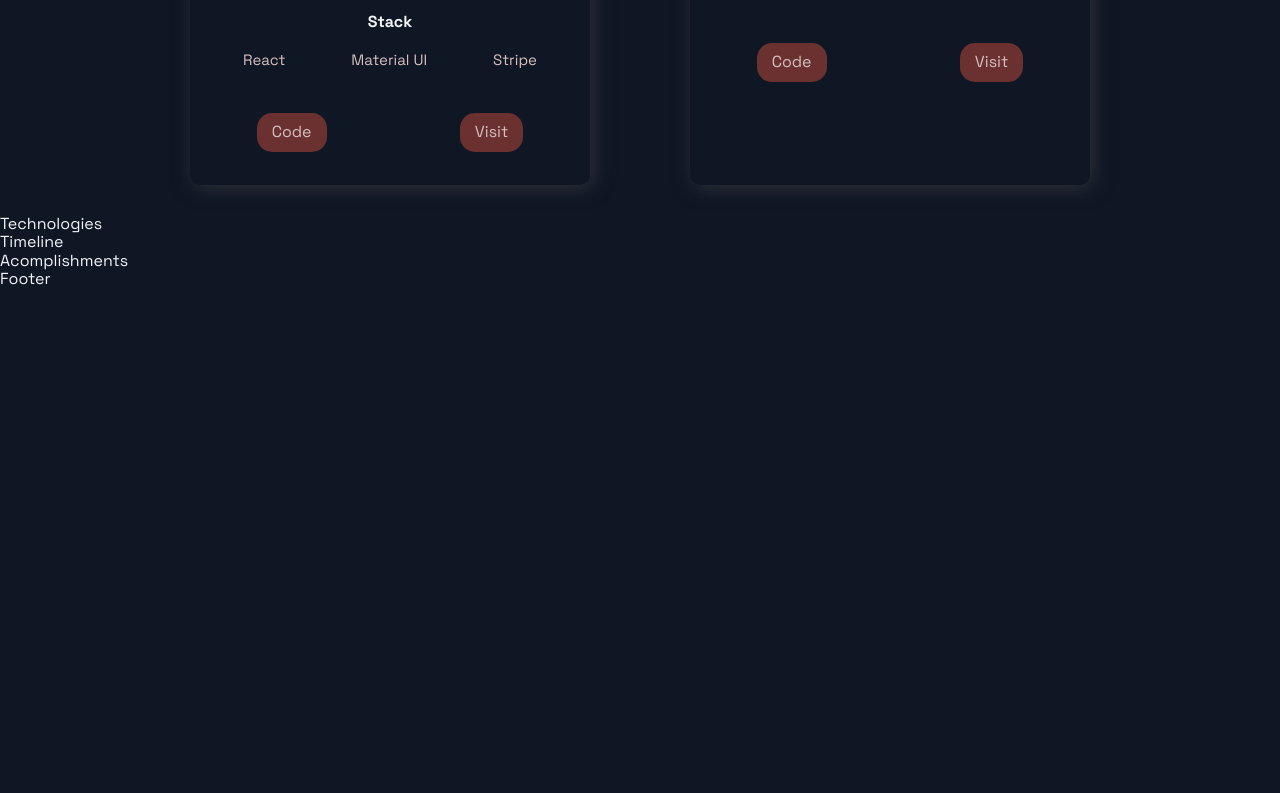
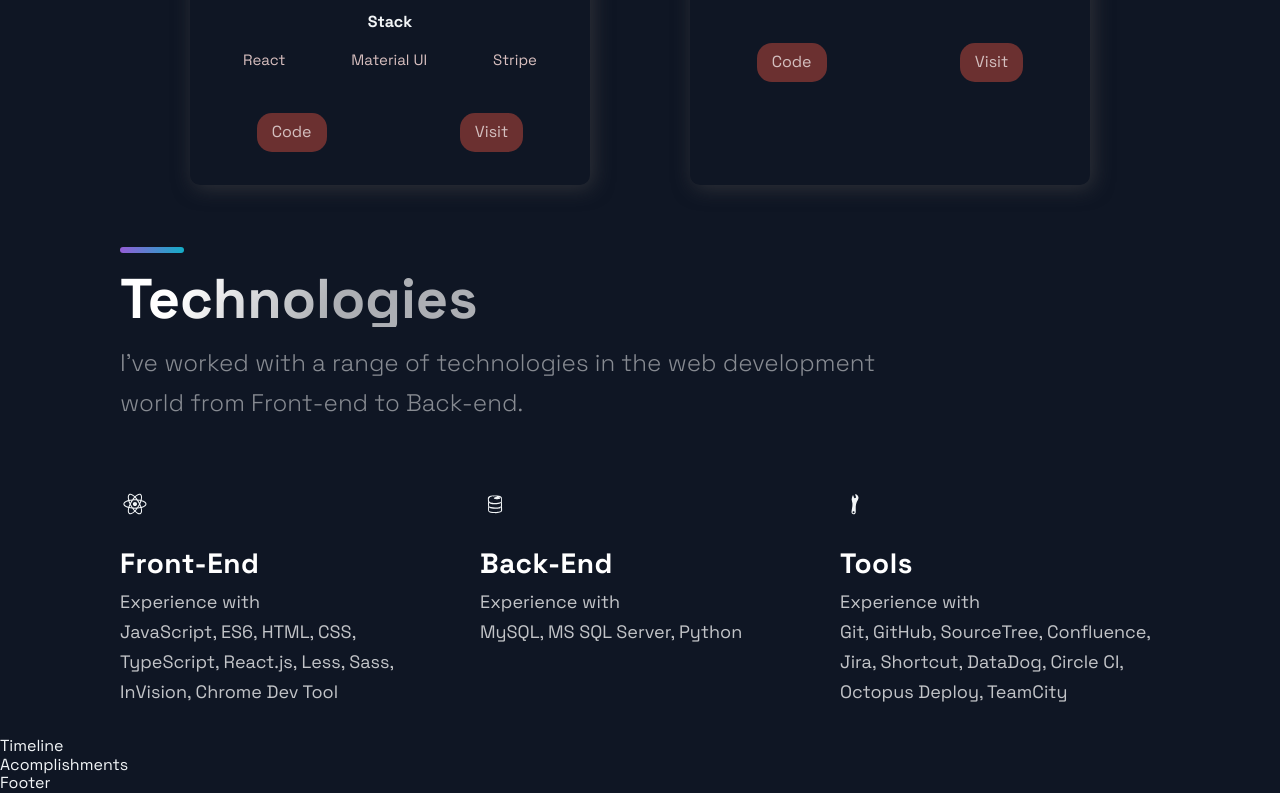
Before and after one commit to hemalawati/portfolio-website, a Next.js app: page / in a window 1280 px wide. Shown: the part 1834-2627 px from the top of the page. Before the commit the page ends 2123 px from the top, so only its background shows below. Built offline with nearby package versions, Linux system fonts and the light colour scheme.

Commit message:
formatted technologies

```diff
--- a/src/components/Technologies/Technologies.js
+++ b/src/components/Technologies/Technologies.js
@@ -1,12 +1,70 @@
 import React from 'react';
-import { DiFirebase, DiReact, DiZend } from 'react-icons/di';
-import { Section, SectionDivider, SectionText, SectionTitle } from '../../styles/GlobalComponents';
-import { List, ListContainer, ListItem, ListParagraph, ListTitle } from './TechnologiesStyles';
+import { DiReact, DiFirebase, DiMootoolsBadge } from 'react-icons/di';
+import {
+	Section,
+	SectionDivider,
+	SectionText,
+	SectionTitle,
+} from '../../styles/GlobalComponents';
+import {
+	List,
+	ListContainer,
+	ListItem,
+	ListParagraph,
+	ListTitle,
+	ListIcon,
+} from './TechnologiesStyles';
 
-const Technologies = () =>  (
-  <div>
-    Technologies
-  </div>
+const Technologies = () => (
+	<Section id="tech">
+		<SectionDivider />
+		<br />
+		<SectionTitle>Technologies</SectionTitle>
+		<SectionText>
+			I've worked with a range of technologies in the web development world from
+			Front-end to Back-end.
+		</SectionText>
+		<List>
+			<ListItem>
+				<ListIcon>
+					<DiReact size="3rem" />
+				</ListIcon>
+				<ListContainer>
+					<ListTitle>Front-End</ListTitle>
+					<ListParagraph>
+						Experience with <br />
+						JavaScript, ES6, HTML, CSS, TypeScript, React.js, Less, Sass,
+						InVision, Chrome Dev Tool
+					</ListParagraph>
+				</ListContainer>
+			</ListItem>
+			<ListItem>
+				<ListIcon>
+					<DiFirebase size="3rem" />
+				</ListIcon>
+				<ListContainer>
+					<ListTitle>Back-End</ListTitle>
+					<ListParagraph>
+						Experience with <br />
+						MySQL, MS SQL Server, Python
+					</ListParagraph>
+				</ListContainer>
+			</ListItem>
+			<ListItem>
+				<ListIcon>
+					<DiMootoolsBadge size="3rem" />
+				</ListIcon>
+				<ListContainer>
+					<ListTitle>Tools</ListTitle>
+					<ListParagraph>
+						Experience with <br />
+						Git, GitHub, SourceTree, Confluence, Jira, Shortcut, DataDog, Circle
+						CI, Octopus Deploy, TeamCity
+					</ListParagraph>
+				</ListContainer>
+			</ListItem>
+		</List>
+	</Section>
 );
 
 export default Technologies;
--- a/src/components/Technologies/TechnologiesStyles.js
+++ b/src/components/Technologies/TechnologiesStyles.js
@@ -1,8 +1,12 @@
-import styled from 'styled-components'
+import styled from 'styled-components';
 
 export const ImageContainer = styled.div`
 	text-align: center;
-  background-image: radial-gradient(50% 50% at 50% 50%, rgba(79, 108, 176, 0.25) 53.8%, rgba(79, 108, 176, 0) 100%);
+	background-image: radial-gradient(
+		50% 50% at 50% 50%,
+		rgba(79, 108, 176, 0.25) 53.8%,
+		rgba(79, 108, 176, 0) 100%
+	);
 	width: 100%;
 	padding: 60px;
 	margin-top: 48px;
@@ -11,21 +15,21 @@ export const ImageContainer = styled.div`
 	align-items: center;
 	justify-content: center;
 
-  @media ${props => props.theme.breakpoints.lg} {
+	@media ${(props) => props.theme.breakpoints.lg} {
 		background-image: none;
 		padding: 0;
 		margin-top: 40px;
 	}
-  @media ${props => props.theme.breakpoints.md} {
+	@media ${(props) => props.theme.breakpoints.md} {
 		background-image: none;
 		padding: 0;
 		margin-top: 16px;
 	}
-`
+`;
 
 export const MainImage = styled.img`
 	width: 100%;
-`
+`;
 
 export const List = styled.ul`
 	list-style-type: none;
@@ -34,100 +38,100 @@ export const List = styled.ul`
 	gap: 40px;
 	margin: 3rem 0;
 
-  @media ${props => props.theme.breakpoints.lg}{
+	@media ${(props) => props.theme.breakpoints.lg} {
 		margin: 64px 0;
 	}
 
-  @media ${props => props.theme.breakpoints.md}{
+	@media ${(props) => props.theme.breakpoints.md} {
 		margin: 64px 0;
-    gap: 24px
+		gap: 24px;
 	}
 
-  @media ${props => props.theme.breakpoints.sm}{
+	@media ${(props) => props.theme.breakpoints.sm} {
 		display: flex;
 		flex-direction: column;
 		margin: 32px 0;
 	}
-`
+`;
 
 export const ListContainer = styled.div`
 	display: flex;
 	flex-direction: column;
 
-  @media ${props => props.theme.breakpoints.sm}{
+	@media ${(props) => props.theme.breakpoints.sm} {
 		display: flex;
 		margin-left: 18px;
 	}
-`
+`;
 
 export const ListTitle = styled.h4`
 	font-weight: 700;
 	font-size: 28px;
 	line-height: 32px;
 	letter-spacing: 0.02em;
-  color: #FFFFFF;
+	color: #ffffff;
 	margin-bottom: 8px;
 
-@media ${props => props.theme.breakpoints.md}{
+	@media ${(props) => props.theme.breakpoints.md} {
 		font-size: 24px;
 		line-height: 28px;
 	}
 
-@media ${props => props.theme.breakpoints.sm}{
+	@media ${(props) => props.theme.breakpoints.sm} {
 		font-size: 20px;
 		line-height: 28px;
 		letter-spacing: 0.02em;
 		margin-bottom: 4px;
 	}
-`
+`;
 
 export const ListParagraph = styled.p`
 	font-size: 18px;
 	line-height: 30px;
 	color: rgba(255, 255, 255, 0.75);
 
-  @media ${props => props.theme.breakpoints.md}{
+	@media ${(props) => props.theme.breakpoints.md} {
 		font-size: 16px;
 		line-height: 28px;
 	}
 
-  @media ${props => props.theme.breakpoints.sm}{
+	@media ${(props) => props.theme.breakpoints.sm} {
 		font-size: 14px;
 		line-height: 22px;
 	}
-`
+`;
 
 export const ListItem = styled.li`
 	max-width: 320px;
 	display: flex;
 	flex-direction: column;
 
-@media ${props => props.theme.breakpoints.md}{
+	@media ${(props) => props.theme.breakpoints.md} {
 		max-width: 203px;
 	}
 
-@media ${props => props.theme.breakpoints.sm}{
+	@media ${(props) => props.theme.breakpoints.sm} {
 		margin-bottom: 14px;
 		max-width: 320px;
 		flex-direction: row;
 	}
-`
+`;
 
-export const ListIcon = styled.img`
-  display: block;
+export const ListIcon = styled.div`
+	/* display: block; */
 	width: 48px;
 	height: 48px;
 	margin-bottom: 10px;
 
-  @media ${props => props.theme.breakpoints.md}{
+	@media ${(props) => props.theme.breakpoints.md} {
 		width: 40px;
 		height: 40px;
 		margin-bottom: 8px;
 	}
 
-  @media ${props => props.theme.breakpoints.sm}{
+	@media ${(props) => props.theme.breakpoints.sm} {
 		width: 32px;
 		height: 32px;
 		margin-bottom: 0px;
 	}
-`
+`;
```
Lines whose indentation alone changed are shown as unchanged.
